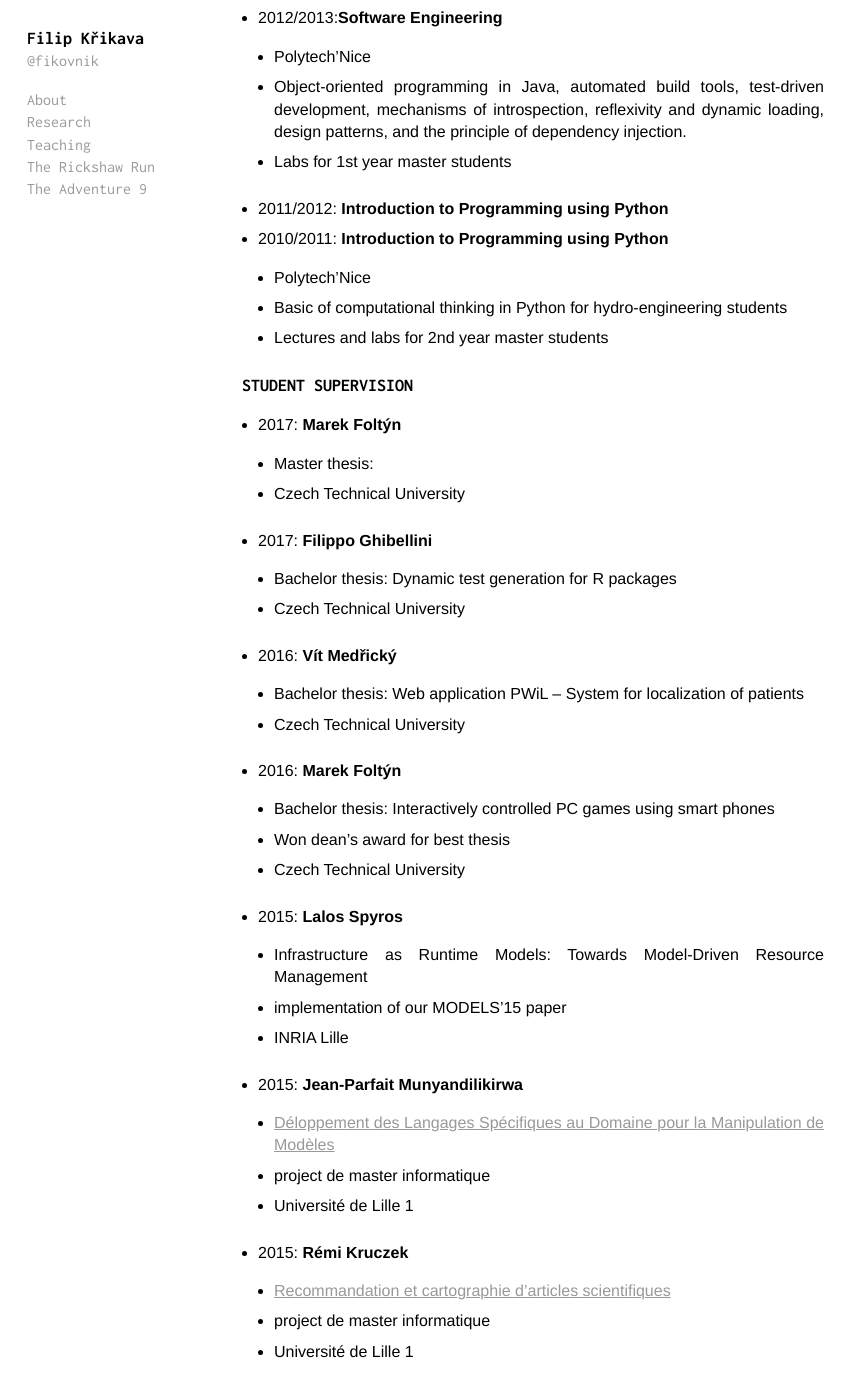
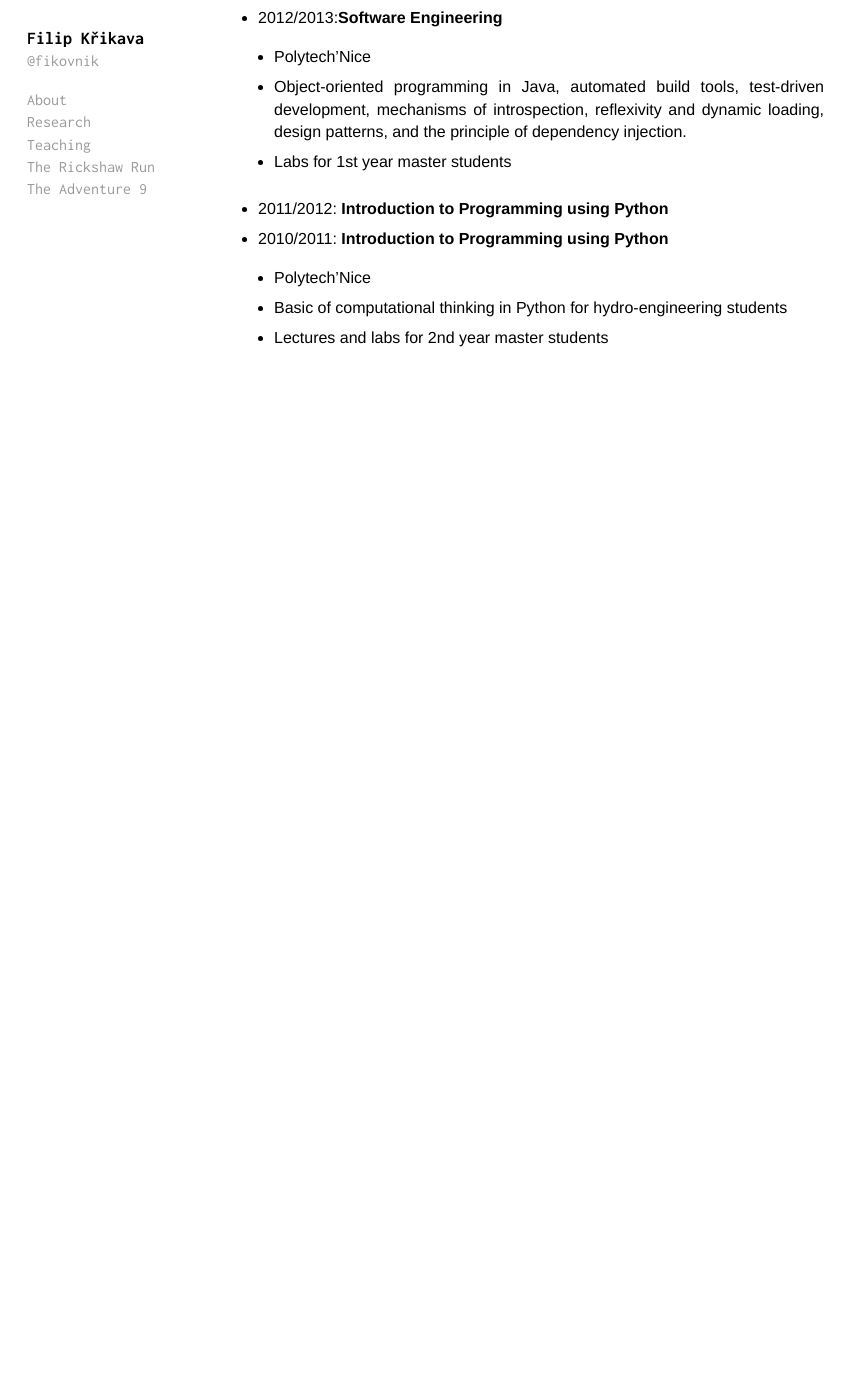
Before and after one commit to fikovnik/fikovnik.github.com, a Jekyll site: the page built from _posts/exhibit/0001-01-03-teaching.md, in a window 1280 px wide and 1400 px high, scrolled down 1259 px. Shown: the top 1397 px of the window, without its empty margins (0-860 px from the left). Built offline with Jekyll 4.4.1, drawn with Linux system fonts in a browser that asks for light colours; after the commit the page ends 1658 px from its top, so only the background shows below that.

Commit message:
Removed supervised students unless I find a way to export it from FIT

```diff
--- a/_posts/exhibit/0001-01-03-teaching.md
+++ b/_posts/exhibit/0001-01-03-teaching.md
@@ -57,37 +57,3 @@ title: Teaching
   - Polytech'Nice
   - Basic of computational thinking in Python for hydro-engineering students
   - Lectures and labs for 2nd year master students
-
-## Student Supervision
-
-* 2017: __Marek Foltýn__
-  - Master thesis:
-  - Czech Technical University
-
-* 2017: __Filippo Ghibellini__
-  - Bachelor thesis: Dynamic test generation for R packages
-  - Czech Technical University
-
-* 2016: __Vít Medřický__
-  - Bachelor thesis: Web application PWiL – System for localization of patients
-  - Czech Technical University
-
-* 2016: __Marek Foltýn__
-  - Bachelor thesis: Interactively controlled PC games using smart phones
-  - Won dean's award for best thesis
-  - Czech Technical University
-
-* 2015: __Lalos Spyros__
-  - Infrastructure as Runtime Models: Towards Model-Driven Resource Management
-  - implementation of our MODELS'15 paper
-  - INRIA Lille
-
-* 2015: __Jean-Parfait Munyandilikirwa__
-  - [Déloppement des Langages Spécifiques au Domaine pour la Manipulation de Modèles](https://docs.google.com/document/d/15UwL9A4EaoDrm9SCXKSyjqtx83hHAu-DHmAeno2wZWU/export?format=pdf)
-  - project de master informatique
-  - Université de Lille 1
-
-* 2015: __Rémi Kruczek__
-  - [Recommandation et cartographie d’articles scientifiques](https://docs.google.com/document/d/1_2HJbyzd3FbH597YmMiC7LfNp4g2MHhWnOaib80muIM/export?format=pdf)
-  - project de master informatique
-  - Université de Lille 1
```
